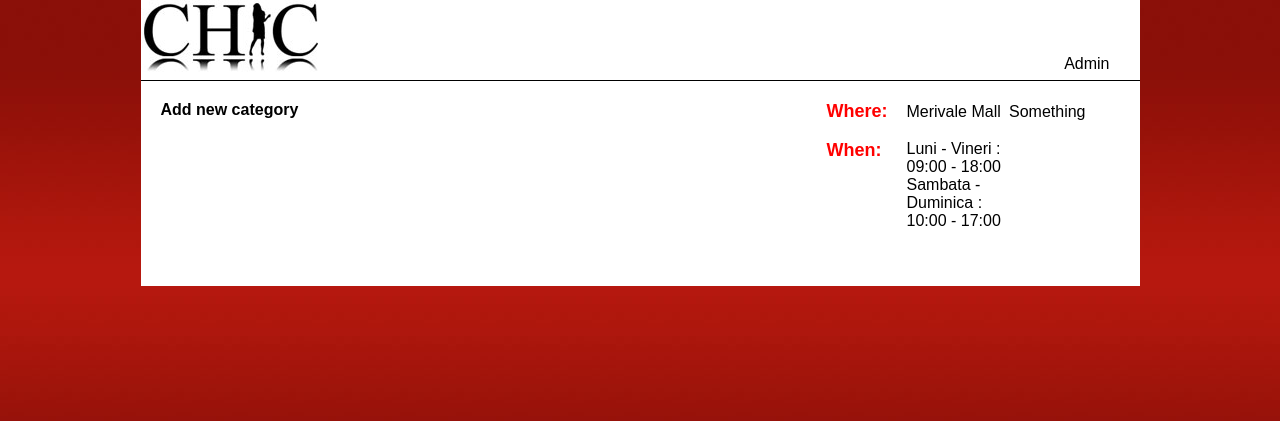
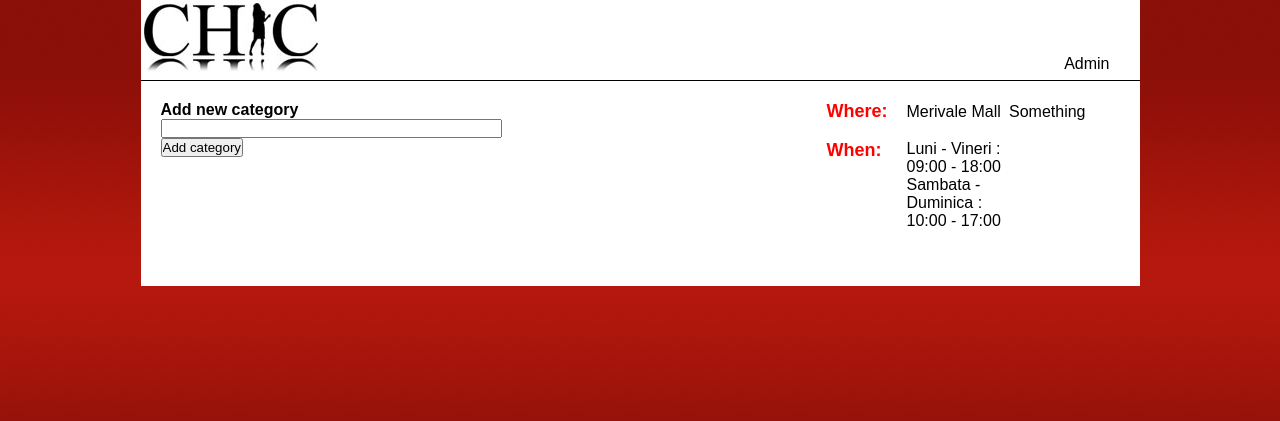
Before and after one commit to beatrice891/projectChicPhp, a PHP site: page /index.php?page=addcategory in a window 1280 px wide. Shown: the top 421 px of the page. Run offline with PHP 8.4, Linux system fonts and the light colour scheme; the visitor is signed in with stand-in values (Sample User, id 1); data that the repository does not hold is empty.

Commit message:
create the form to add new category

```diff
--- a/addcategory.php
+++ b/addcategory.php
@@ -5,6 +5,8 @@
 		header('Location:index.php?page=admin');
 	}
 ?>
-
-
 <h1>Add new category</h1>
+<form method="post" action="index.php?page=entercategory">
+	<p><input type="text" name="name" size="40" maxlength="50"></p>
+	<p><input type="submit" name="submit" value="Add category"></p>
+</form>
```
